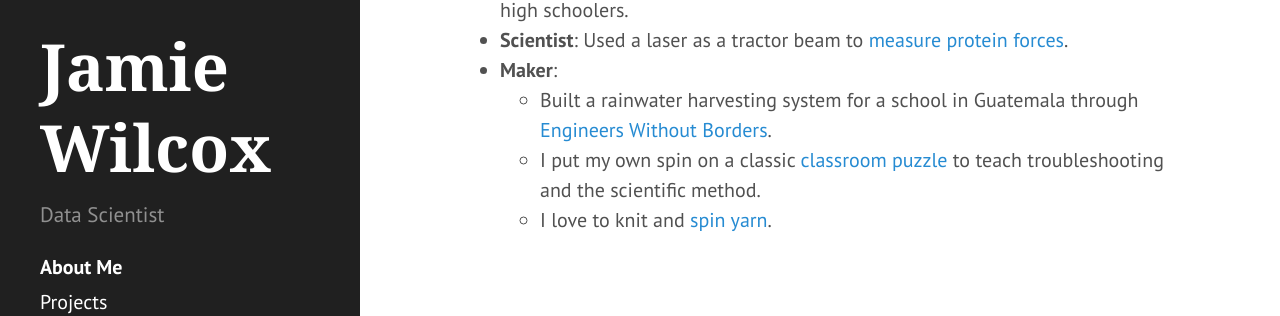
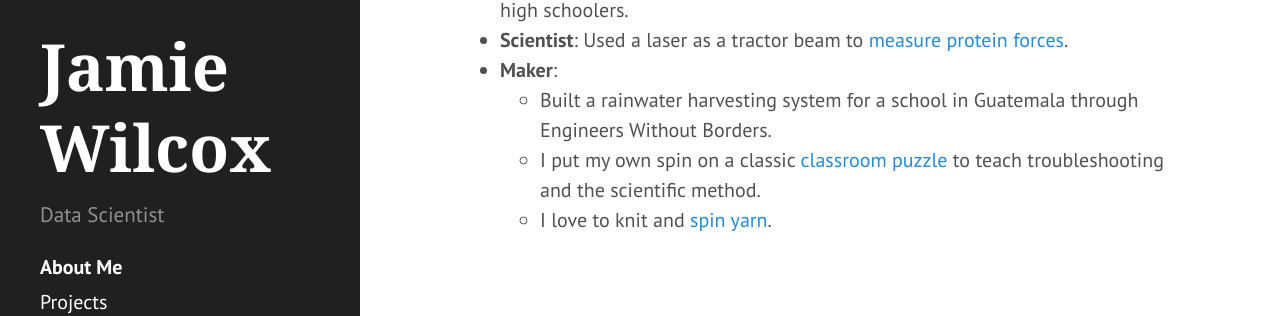
Before and after one commit to yellowcrayon/yellowcrayon.github.io, a Jekyll site: the page built from index.md, in a window 1280 px wide and 1151 px high. Shown: the part 756-1072 px from the top of the window. Built offline with Jekyll 4.4.1, drawn with Linux system fonts in a browser that asks for light colours; part of the change alters nothing that is shown.

```diff
--- a/index.md
+++ b/index.md
@@ -27,6 +27,6 @@ I am especially passionate about pedagogy and education technology, and I have e
 * <b>Instructional Designer</b>: Designed and taught a [course on rational thinking](/2017/06/10/brainhacks) for high schoolers.
 * <b>Scientist</b>: Used a laser as a tractor beam to [measure protein forces](https://www.osapublishing.org/ol/abstract.cfm?uri=ol-41-10-2386).
 * <b>Maker</b>:
-	* Built a rainwater harvesting system for a school in Guatemala through [Engineers Without Borders](https://www.linkedin.com/in/jamianne-wilcox/).
+	* Built a rainwater harvesting system for a school in Guatemala through Engineers Without Borders.
 	* I put my own spin on a classic [classroom puzzle](/2017/06/25/mysterytubes/) to teach troubleshooting and the scientific method.
 	* I love to knit and [spin yarn](https://www.quora.com/Is-the-spindle-of-a-spinning-wheel-really-as-sharp-as-it-is-in-Sleeping-Beauty/answer/Jamie-Wilcox-17).
```
